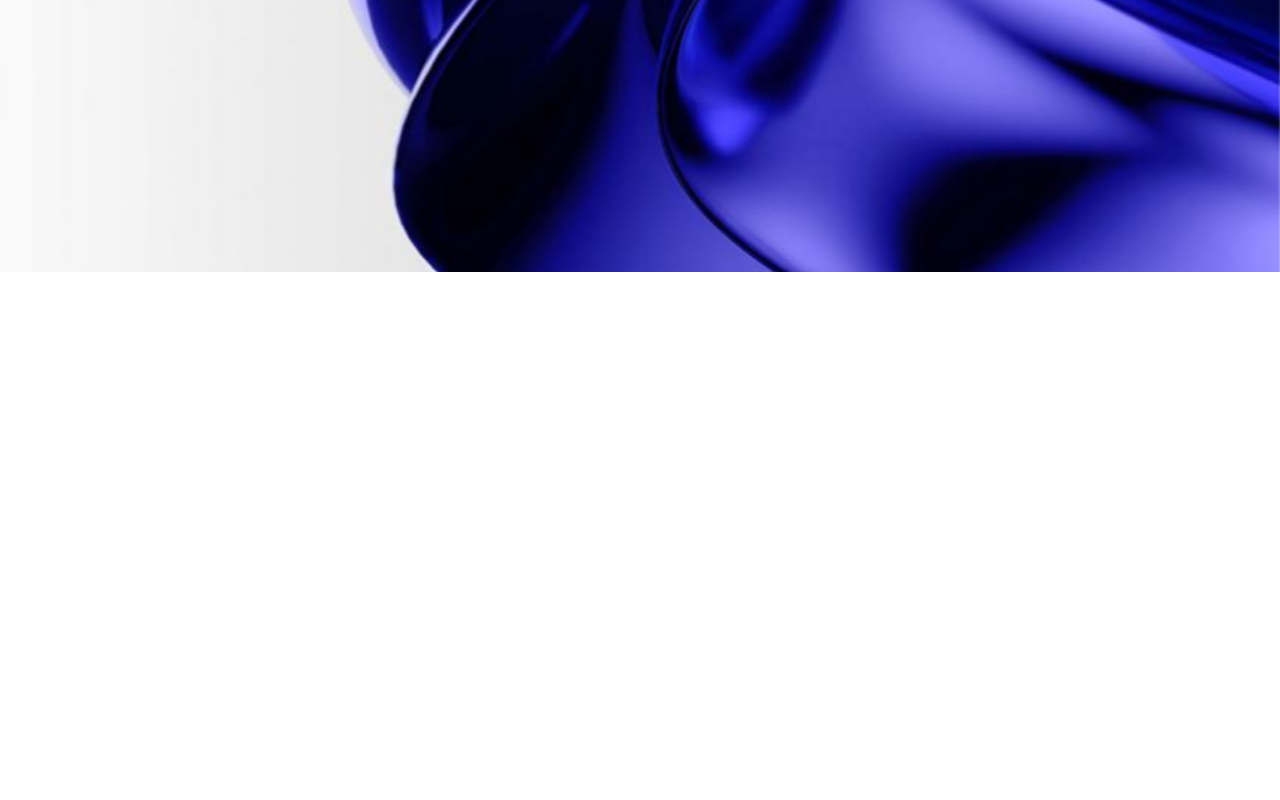
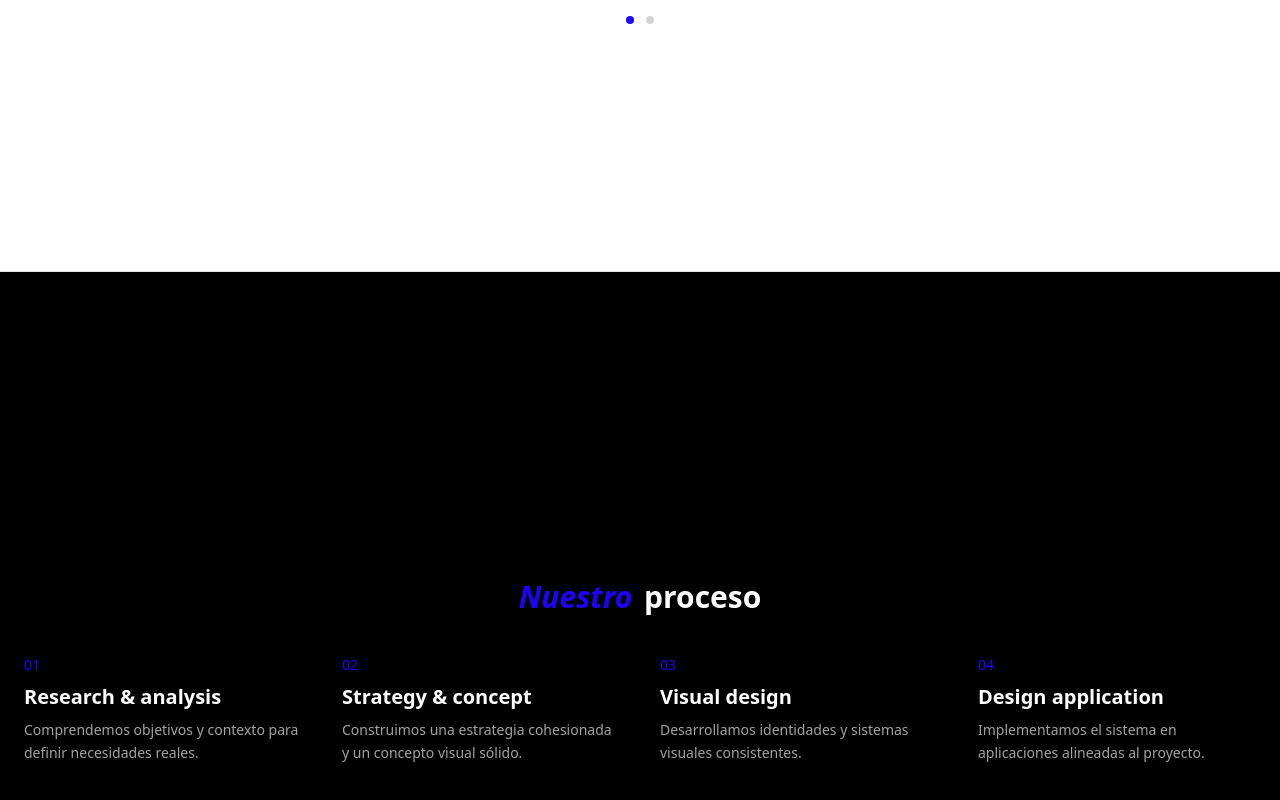
Before and after one commit to Rodrigoloh/cobalto-blue, a Next.js app: page / in a window 1280 px wide. Shown: the part 1896-2696 px from the top of the page. Built offline with nearby package versions, Linux system fonts and the light colour scheme.

Commit message:
nosotros: refactor overlays into one container (-mt[300vh]) with three full-screen panels (services/process/contact) to ensure visibility and consistent layout

```diff
--- a/components/SectionNosotros.tsx
+++ b/components/SectionNosotros.tsx
@@ -51,14 +51,16 @@ export default function SectionNosotros(){
       </div>
 
       {/* B. Imagen sticky (efecto cover mientras el contenido sube) */}
-      <div className="relative h-[300vh] md:h-[320vh]">
+      <div className="relative h-[300vh] md:h-[300vh]">
         <div className="sticky top-0 h-screen z-0">
           <img src="/nosotros/parallax.jpg" alt="Parallax" className="w-full h-full object-cover" />
         </div>
       </div>
 
-      {/* C. Banner servicios (overlay 1) */}
-      <div className="relative z-50 -mt-[100vh] bg-white text-black min-h-screen flex items-center border-b border-neutral-200">
+      {/* C-E. Capas superpuestas en un solo contenedor */}
+      <div className="relative -mt-[300vh] z-50">
+        {/* Servicios */}
+        <section className="min-h-screen flex items-center bg-white text-black border-b border-neutral-200">
           <div className="mx-auto max-w-7xl px-6 w-full py-12">
             <h3 className="text-center text-2xl md:text-3xl font-semibold">
               <span className="italic mr-1 text-[#1F00FF]">Nuestros</span> servicios
@@ -67,10 +69,10 @@ export default function SectionNosotros(){
               <ServicesCarousel items={SERVICES} />
             </div>
           </div>
-      </div>
+        </section>
 
-      {/* D. Proceso (overlay 2) */}
-      <div className="relative z-50 -mt-[100vh] bg-black text-white min-h-screen flex items-center">
+        {/* Proceso */}
+        <section className="min-h-screen flex items-center bg-black text-white">
           <div className="mx-auto max-w-7xl px-6 w-full py-12">
             <h3 className="text-center text-2xl md:text-3xl font-semibold"><span className="italic mr-1 text-[#1F00FF]">Nuestro</span> proceso</h3>
             <div className="mt-10 grid grid-cols-1 sm:grid-cols-2 lg:grid-cols-4 gap-10">
@@ -83,10 +85,10 @@ export default function SectionNosotros(){
               ))}
             </div>
           </div>
-      </div>
+        </section>
 
-      {/* E. Contacto (overlay 3) */}
-      <div id="contacto" className="relative z-50 -mt-[100vh] bg-[#1F00FF] text-white min-h-screen flex items-center">
+        {/* Contacto */}
+        <section id="contacto" className="min-h-screen flex items-center bg-[#1F00FF] text-white">
           <div className="mx-auto max-w-7xl px-6 w-full py-12">
             <h3 className="text-center text-2xl md:text-3xl font-semibold">
               <span className="italic mr-1 text-white">Nuestro</span>
@@ -119,6 +121,7 @@ export default function SectionNosotros(){
               </form>
             </div>
           </div>
+        </section>
       </div>
 
       {/* F. Nuestro equipo (oculto) */}
```
Lines whose indentation alone changed are shown as unchanged.
